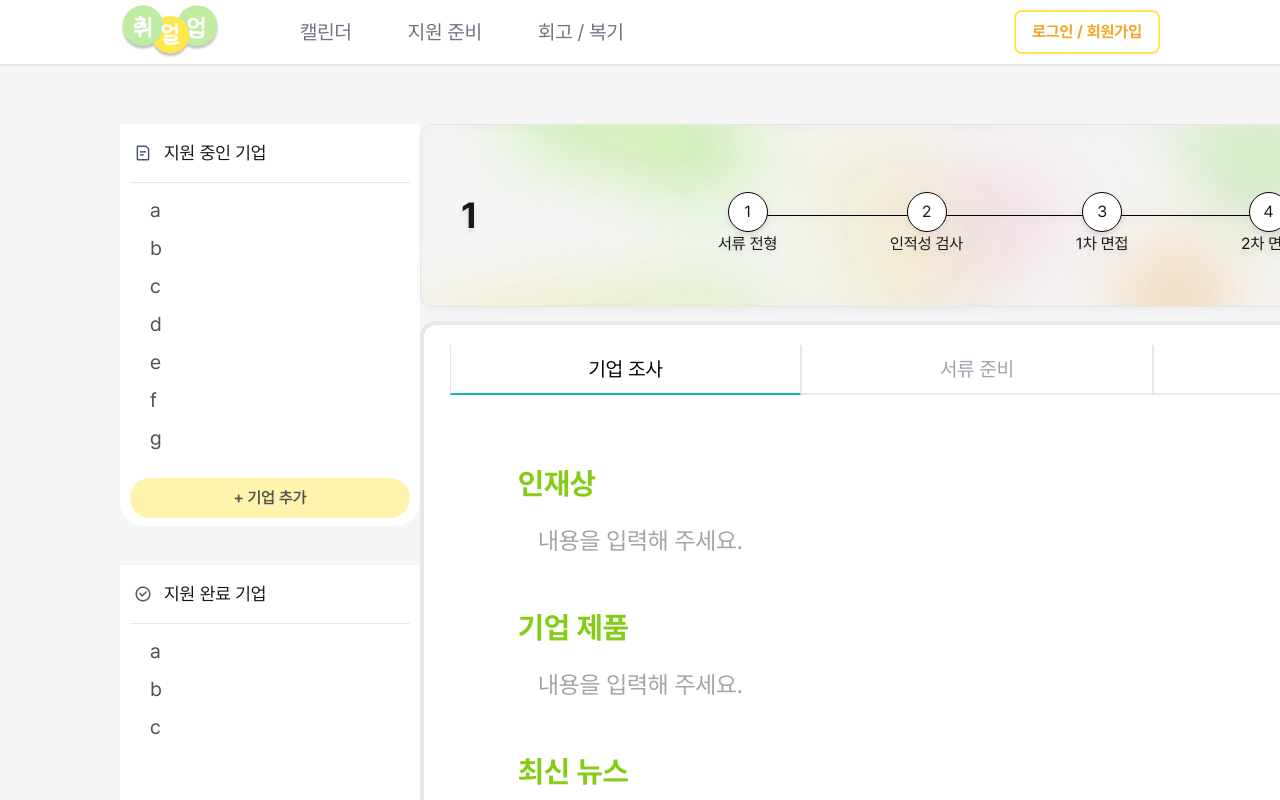
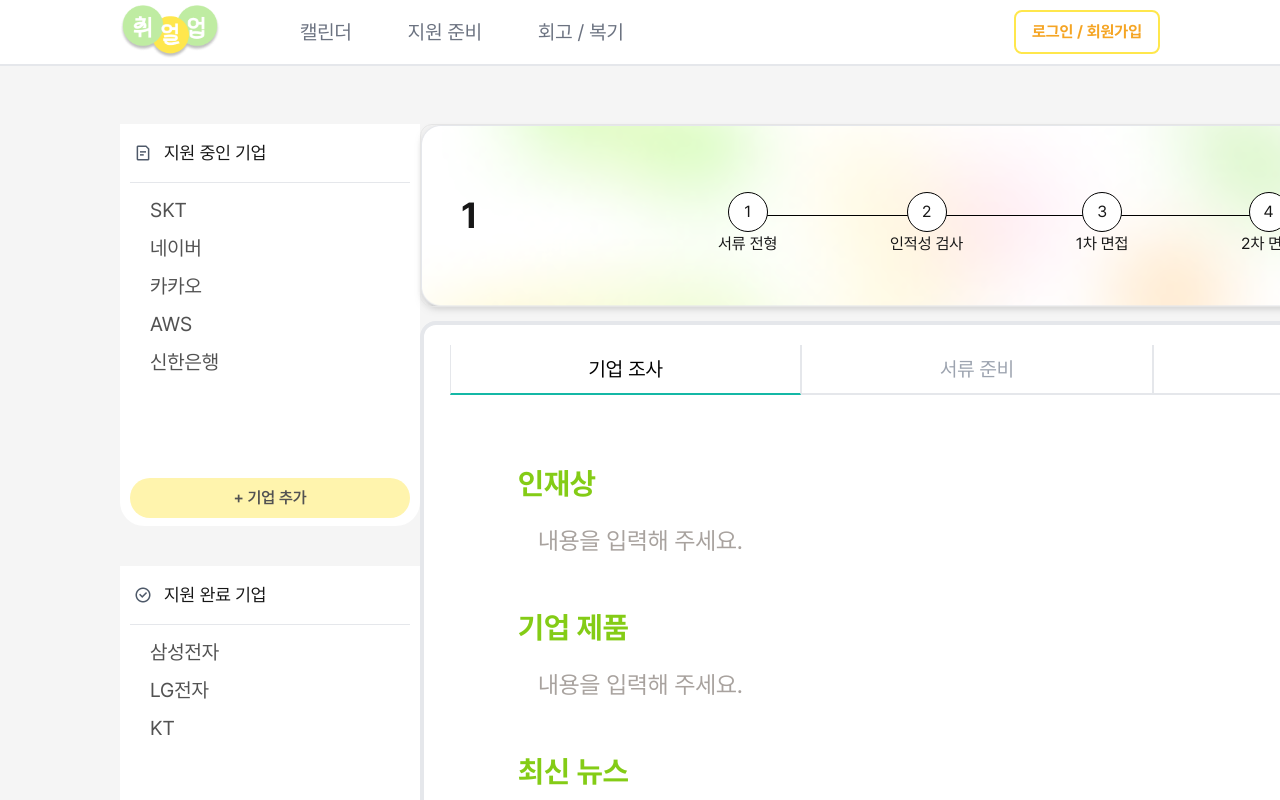
Before and after one commit to SKT-5CEAN/front-end, a Next.js app: page /apply/1 in a window 1280 px wide. Shown: the top 800 px of the page. Built offline with nearby package versions, Linux system fonts and the light colour scheme.

Commit message:
DEV-114 style: 사이드바 및 절차컴포넌트 디자인 수정

```diff
--- a/src/components/common/Bar/ProgressBar/ProgressBar.tsx
+++ b/src/components/common/Bar/ProgressBar/ProgressBar.tsx
@@ -54,7 +54,7 @@
   };
 
   return (
-    <div className="relative w-full h-[183px] bg-[url('/progress-gradient.png')] bg-cover rounded-xl flex items-center p-10 justify-between drop-shadow-md border border-neutral-200">
+    <div className="relative w-full h-[183px] bg-[url('/docs-heading.png')] bg-cover rounded-xl flex items-center p-10 justify-between drop-shadow-md border border-neutral-200">
       <p className="absolute font-bold text-4xl">{companyName}</p>
       <div className="w-[800px] h-[72px] absolute right-10 flex justify-center items-center">
         <div className="w-[700px] h-[1px] bg-black absolute"></div>
--- a/src/components/common/CompanyList/CompanyList.tsx
+++ b/src/components/common/CompanyList/CompanyList.tsx
@@ -36,25 +36,17 @@
   useEffect(() => {
     // 추후 api 나오면 react-query 로직으로 교체
     setInProgress([
-      "a",
-      "b",
-      "c",
-      "d",
-      "e",
-      "f",
-      "g",
-      "h",
-      "i",
-      "j",
-      "k",
-      "l",
-      "m",
+      "SKT",
+      "네이버",
+      "카카오",
+      "AWS",
+      "신한은행"
     ]);
-    setCompleted(["a", "b", "c"]);
+    setCompleted(["삼성전자", "LG전자", "KT"]);
   }, []);
 
   return (
-    <div className="flex flex-col gap-[39px]">
+    <div className="flex flex-col gap-[40px]">
       <TitleList
         title="지원 중인 기업"
         listType={COMPANY_KEY.inProgressCompany}
```
